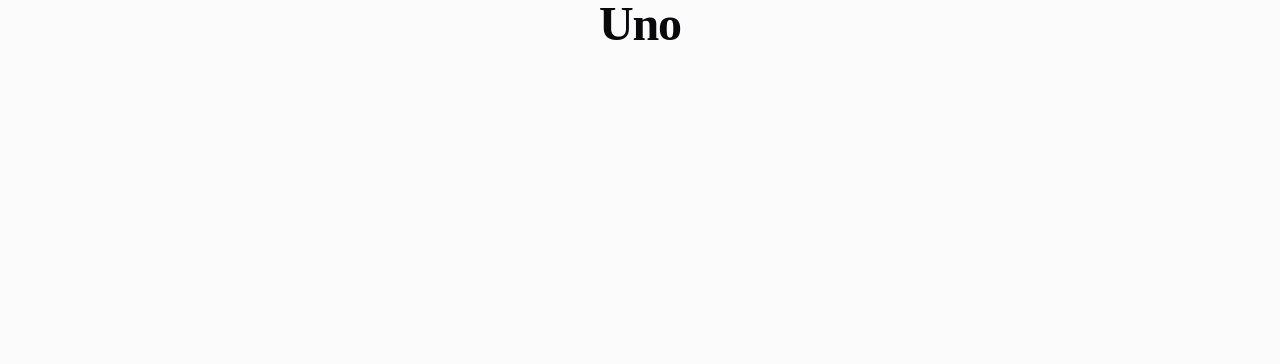
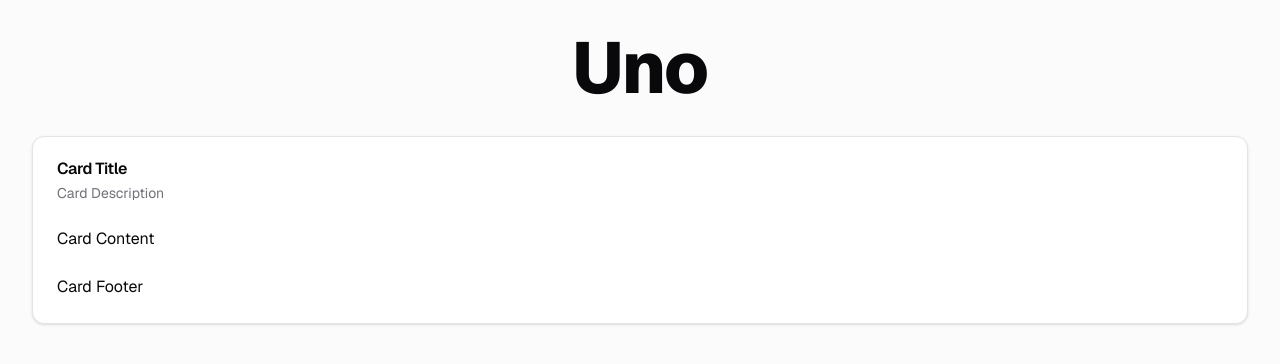
Before and after one commit to cooper-gadd/uno, a Next.js app: page / in a window 1280 px wide. Shown: the top 364 px of the page. Built offline with nearby package versions, Linux system fonts and the light colour scheme.

Commit message:
cards and fonts

```diff
--- a/src/app/layout.tsx
+++ b/src/app/layout.tsx
@@ -1,8 +1,9 @@
 import "@/styles/globals.css";
 
-import { Inter as FontSans } from "next/font/google";
+import { cn } from "@/lib/utils";
+import { GeistMono } from "geist/font/mono";
+import { GeistSans } from "geist/font/sans";
 import { type Metadata } from "next";
-import { cn } from "@/lib/utils";
 import { ThemeProvider } from "./_components/theme-provider";
 
 export const metadata: Metadata = {
@@ -10,11 +11,6 @@
   description: "The card game Uno, but online.",
   icons: [{ rel: "icon", url: "/favicon.ico" }],
 };
-
-const fontSans = FontSans({
-  subsets: ["latin"],
-  variable: "--font-sans",
-});
 
 export default function RootLayout({
   children,
@@ -24,7 +20,8 @@
       <body
         className={cn(
           "min-h-screen bg-background font-sans antialiased",
-          fontSans.variable,
+          GeistSans.variable,
+          GeistMono.variable,
         )}
       >
         <ThemeProvider
--- a/src/app/page.tsx
+++ b/src/app/page.tsx
@@ -1,9 +1,32 @@
+import {
+  Card,
+  CardHeader,
+  CardTitle,
+  CardDescription,
+  CardContent,
+  CardFooter,
+} from "@/components/ui/card";
+
 export default function HomePage() {
   return (
-    <div className="container flex items-center justify-center">
-      <h1 className="scroll-m-20 text-4xl font-extrabold tracking-tight lg:text-5xl">
-        Uno
-      </h1>
+    <div className="container flex flex-1 flex-col gap-4 p-4 md:gap-8 md:p-8">
+      <div className="flex items-center justify-center">
+        <h1 className="scroll-m-20 text-4xl font-extrabold tracking-tight lg:text-7xl">
+          Uno
+        </h1>
+      </div>
+      <Card>
+        <CardHeader>
+          <CardTitle>Card Title</CardTitle>
+          <CardDescription>Card Description</CardDescription>
+        </CardHeader>
+        <CardContent>
+          <p>Card Content</p>
+        </CardContent>
+        <CardFooter>
+          <p>Card Footer</p>
+        </CardFooter>
+      </Card>
     </div>
   );
 }
--- /dev/null
+++ b/src/components/ui/card.tsx
@@ -0,0 +1,76 @@
+import * as React from "react"
+
+import { cn } from "@/lib/utils"
+
+const Card = React.forwardRef<
+  HTMLDivElement,
+  React.HTMLAttributes<HTMLDivElement>
+>(({ className, ...props }, ref) => (
+  <div
+    ref={ref}
+    className={cn(
+      "rounded-xl border bg-card text-card-foreground shadow",
+      className
+    )}
+    {...props}
+  />
+))
+Card.displayName = "Card"
+
+const CardHeader = React.forwardRef<
+  HTMLDivElement,
+  React.HTMLAttributes<HTMLDivElement>
+>(({ className, ...props }, ref) => (
+  <div
+    ref={ref}
+    className={cn("flex flex-col space-y-1.5 p-6", className)}
+    {...props}
+  />
+))
+CardHeader.displayName = "CardHeader"
+
+const CardTitle = React.forwardRef<
+  HTMLDivElement,
+  React.HTMLAttributes<HTMLDivElement>
+>(({ className, ...props }, ref) => (
+  <div
+    ref={ref}
+    className={cn("font-semibold leading-none tracking-tight", className)}
+    {...props}
+  />
+))
+CardTitle.displayName = "CardTitle"
+
+const CardDescription = React.forwardRef<
+  HTMLDivElement,
+  React.HTMLAttributes<HTMLDivElement>
+>(({ className, ...props }, ref) => (
+  <div
+    ref={ref}
+    className={cn("text-sm text-muted-foreground", className)}
+    {...props}
+  />
+))
+CardDescription.displayName = "CardDescription"
+
+const CardContent = React.forwardRef<
+  HTMLDivElement,
+  React.HTMLAttributes<HTMLDivElement>
+>(({ className, ...props }, ref) => (
+  <div ref={ref} className={cn("p-6 pt-0", className)} {...props} />
+))
+CardContent.displayName = "CardContent"
+
+const CardFooter = React.forwardRef<
+  HTMLDivElement,
+  React.HTMLAttributes<HTMLDivElement>
+>(({ className, ...props }, ref) => (
+  <div
+    ref={ref}
+    className={cn("flex items-center p-6 pt-0", className)}
+    {...props}
+  />
+))
+CardFooter.displayName = "CardFooter"
+
+export { Card, CardHeader, CardFooter, CardTitle, CardDescription, CardContent }
```
